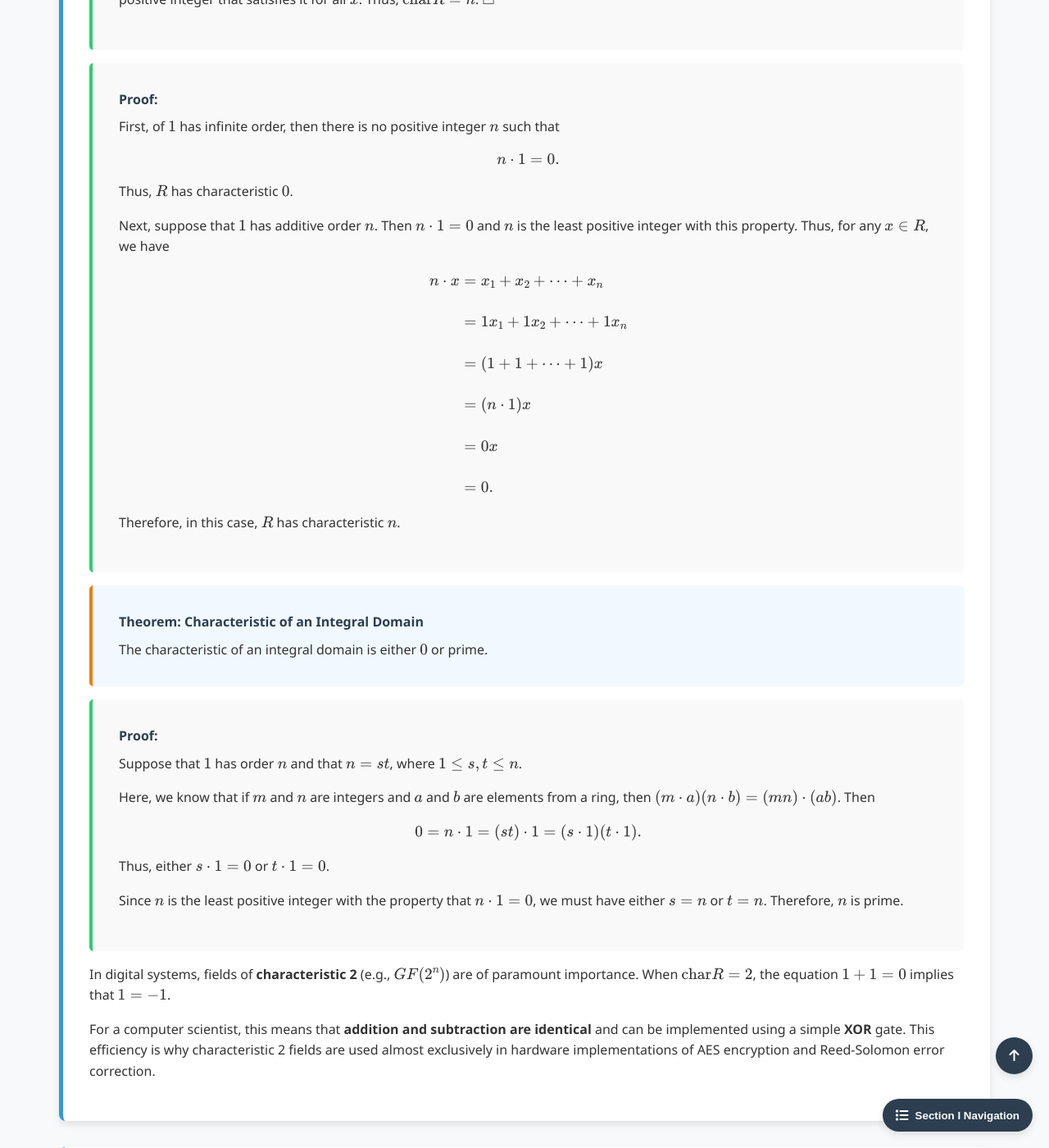
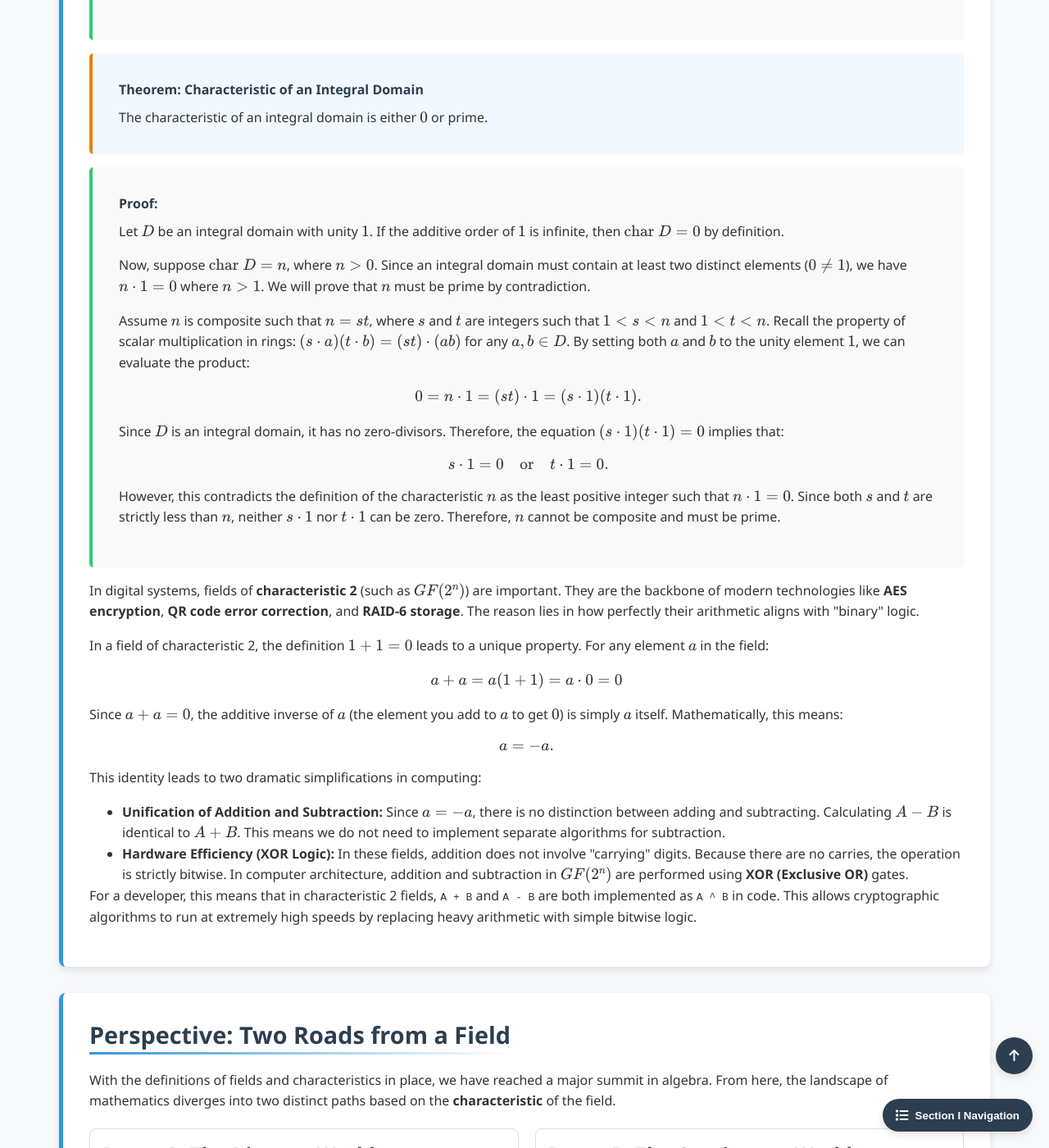
Before and after one commit to Yusukey01/yusukey01.github.io, a Jekyll site: the page built from Mathematics/Linear_algebra/intro_rings.html, in a window 1280 px wide and 1400 px high, scrolled down 10806 px. Shown: the whole window at 82% size. Built offline with Jekyll 4.4.1, drawn with Linux system fonts in a browser that asks for light colours; some of the changed text lies outside the part shown.

Commit message:
write I-18, intro to rings, Characteristic

```diff
--- a/Mathematics/Linear_algebra/intro_rings.html
+++ b/Mathematics/Linear_algebra/intro_rings.html
@@ -673,11 +673,11 @@ noindex: true
                     \forall x \in R, \, n \cdot x = 0.
                     \]
                     If no such integer exists, we say that \(R\) has characteristic \(0\). The characteristic
-                    of \(R\) is denoted by \(\text{char} R\).
+                    of \(R\) is denoted by \(\text{char } R\).
                 </div>
 
                 <p>
-                    For example, \(\text{char} \mathbb{Z} = 0\) and \(\text{char} \mathbb{Z}_n = n\). In general, we have following theorems.
+                    For example, \(\text{char } \mathbb{Z} = 0\) and \(\text{char } \mathbb{Z}_n = n\). In general, we have following theorems.
                 </p>
 
                 <div class="theorem">
@@ -695,16 +695,16 @@ noindex: true
                         <strong>Case 1: \(1\) has infinite order under addition.</strong><br>
                         By definition, if \(1\) has infinite order, there is no positive integer \(n\) such that \(n \cdot 1 = 0\).
                         Since the characteristic is defined as the least such positive integer \(n\) that satisfies \(n \cdot x = 0\) for all \(x\),
-                        and no such \(n\) exists even for the element \(1\), it follows that \(\text{char} R = 0\).
+                        and no such \(n\) exists even for the element \(1\), it follows that \(\text{char } R = 0\).
                     </p>
                     <p>
                         <strong>Case 2: \(1\) has additive order \(n\).</strong><br>
                         Suppose \(1\) has additive order \(n\). Then \(n\) is the least positive integer such that \(n \cdot 1 = 0\).
-                        For any arbitrary element \(x \in R\), we can use the distributive property of the ring to show:
+                        For any arbitrary element \(x \in R\), we have
                         \[
                         \begin{align*}
                         n \cdot x &= \underbrace{x + x + \cdots + x}_{n \text{ times}} \\\\
-                                &= (1 \cdot x) + (1 \cdot x) + \cdots + (1 \cdot x) \\\\
+                                &= \underbrace{(1 \cdot x) + (1 \cdot x) + \cdots + (1 \cdot x)} \\\\
                                 &= (\underbrace{1 + 1 + \cdots + 1}_{n \text{ times}}) \cdot x \\\\
                                 &= (n \cdot 1) \cdot x \\\\
                                 &= 0 \cdot x \\\\
@@ -712,36 +712,9 @@ noindex: true
                         \end{align*}
                         \]
                         This demonstrates that \(n \cdot x = 0\) for all \(x \in R\). Since \(n\) is the smallest integer that satisfies this for \(x = 1\),
-                        it must be the least positive integer that satisfies it for all \(x\). Thus, \(\text{char} R = n\). \(\square\)
+                        it must be the least positive integer that satisfies it for all \(x\). Thus, \(\text{char } R = n\).
                     </p>
                 </div>
-
-                <div class="proof">
-                    <span class="proof-title">Proof:</span>
-                    <p>
-                        First, of \(1\) has infinite order, then there is no positive integer \(n\) such that
-                        \[
-                        n \cdot 1 = 0.
-                        \]
-                        Thus, \(R\) has characteristic \(0\).
-                    </p>
-                    <p>
-                        Next, suppose that \(1\) has additive order \(n\).  Then \(n \cdot 1 = 0\) and \(n\) is the least positive integer with
-                        this property. Thus, for any \(x \in R\), we have
-                        \[
-                        \begin{align*}
-                        n \cdot x &= x_1 + x_2 + \cdots + x_n \\\\
-                                  &= 1x_1 + 1x_2 + \cdots + 1x_n \\\\
-                                  &= (1 + 1 + \cdots + 1)x \\\\
-                                  &= (n \cdot 1)x \\\\
-                                  &= 0x \\\\
-                                  &= 0.
-                        \end{align*}
-                        \]
-                        Therefore, in this case, \(R\) has characteristic \(n\).
-                    </p>
-                </div>
-
 
                 <div class="theorem">
                     <span class="theorem-title">Theorem: Characteristic of an Integral Domain</span>
@@ -751,32 +724,77 @@ noindex: true
                 <div class="proof">
                     <span class="proof-title">Proof: </span>
                     <p>
-                        Suppose that \(1\) has order \(n\) and that \(n =st\), where \(1 \leq s, t \leq n\).
+                        Let \(D\) be an integral domain with unity \(1\). If the additive order of \(1\) is infinite,
+                        then \(\text{char } D = 0\) by definition.
                     </p>
 
                     <p>
-                        Here, we know that if \(m\) and \(n\) are
-                        integers and \(a\) and \(b\) are elements from a ring, then \((m \cdot a)(n \cdot b) = (mn) \cdot (ab)\). Then
+                        Now, suppose \(\text{char } D = n\), where \(n > 0\). Since an integral domain must contain at least
+                        two distinct elements (\(0 \neq 1\)), we have \(n \cdot 1 = 0\) where \(n > 1\).
+                        We will prove that \(n\) must be prime by contradiction.
+                    </p>
+
+                   <p>
+                        Assume \(n\) is composite such that \(n = st\), where \(s\) and \(t\) are integers such that \(1 < s < n\) and \(1 < t < n\).
+                        Recall the property of scalar multiplication in rings: \((s \cdot a)(t \cdot b) = (st) \cdot (ab)\) for any \(a, b \in D\).
+                        By setting both \(a\) and \(b\) to the unity element \(1\), we can evaluate the product:
                         \[
                         0 = n \cdot 1 = (st) \cdot 1 = (s \cdot 1)(t \cdot 1).
                         \]
-                        Thus, either \(s \cdot 1 = 0\) or \(t \cdot 1 = 0\).
                     </p>
 
                     <p>
-                        Since \(n\) is the least positive integer with the property that \(n \cdot 1 = 0\), we must have either
-                        \(s = n\) or \(t = n\). Therefore, \(n\) is prime.
+                        Since \(D\) is an integral domain, it has no zero-divisors. Therefore, the equation
+                        \((s \cdot 1)(t \cdot 1) = 0\) implies that:
+                        \[
+                        s \cdot 1 = 0 \quad \text{or} \quad t \cdot 1 = 0.
+                        \]
+                    </p>
+
+                    <p>
+                        However, this contradicts the definition of the characteristic \(n\) as the least positive integer such that
+                        \(n \cdot 1 = 0\). Since  both \(s\) and \(t\) are strictly less than \(n\), neither \( s \cdot 1 \) nor \(t \cdot 1\)
+                        can be zero. Therefore, \(n\) cannot be composite and must be prime.
                     </p>
                 </div>
 
                 <p>
-                    In digital systems, fields of <strong>characteristic 2</strong> (e.g., \(GF(2^n)\)) are of paramount importance.
-                    When \(\text{char} R = 2\), the equation \(1 + 1 = 0\) implies that \(1 = -1\).
+                    In digital systems, fields of <strong>characteristic 2</strong> (such as \(GF(2^n)\)) are important.
+                    They are the backbone of modern technologies like <strong>AES encryption</strong>, <strong>QR code error correction</strong>,
+                    and <strong>RAID-6 storage</strong>. The reason lies in how perfectly their arithmetic aligns with "binary" logic.
                 </p>
+
                 <p>
-                    For a computer scientist, this means that <strong>addition and subtraction are identical</strong> and can be
-                    implemented using a simple <strong>XOR</strong> gate. This efficiency is why characteristic 2 fields
-                    are used almost exclusively in hardware implementations of AES encryption and Reed-Solomon error correction.
+                    In a field of characteristic 2, the definition \(1 + 1 = 0\) leads to a unique property. For any element \(a\) in the field:
+                    \[
+                    a + a = a(1 + 1) = a \cdot 0 = 0
+                    \]
+                    Since \(a + a = 0\), the additive inverse of \(a\) (the element you add to \(a\) to get \(0\)) is simply \(a\) itself.
+                    Mathematically, this means:
+                    \[
+                    a = -a.
+                    \]
+                </p>
+
+                <p>
+                    This identity leads to two dramatic simplifications in computing:
+                </p>
+                <ul style="padding-left: 40px;">
+                    <li>
+                        <strong>Unification of Addition and Subtraction:</strong>
+                        Since \(a = -a\), there is no distinction between adding and subtracting.
+                        Calculating \(A - B\) is identical to \(A + B\). This means we do not need to implement separate algorithms for subtraction.
+                    </li>
+                    <li>
+                        <strong>Hardware Efficiency (XOR Logic):</strong>
+                        In these fields, addition does not involve "carrying" digits. Because there are no carries, the operation is strictly bitwise.
+                        In computer architecture, addition and subtraction in \(GF(2^n)\) are performed using <strong>XOR (Exclusive OR)</strong> gates.
+                    </li>
+                </ul>
+                <p>
+                    For a developer, this means that in characteristic 2 fields, <code>A + B</code> and <code>A - B</code> are both implemented
+                    as <code>A ^ B</code> in code. This allows cryptographic algorithms to run at extremely high speeds by replacing heavy arithmetic
+                    with simple bitwise logic.
                 </p>
 
             </section>
```
